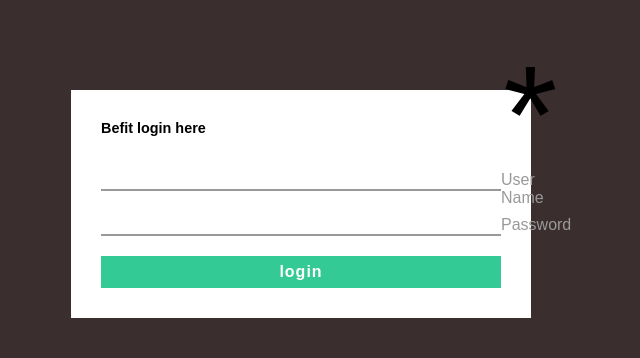
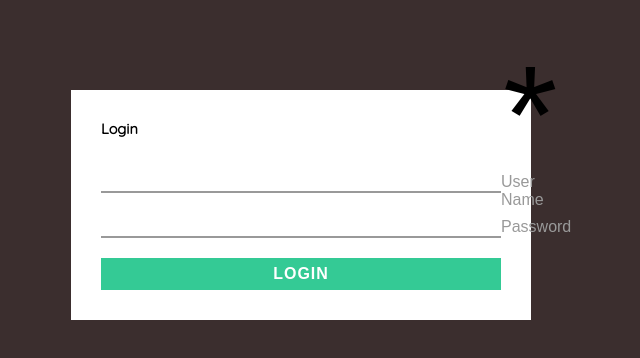
Before and after one commit to adityasaaket5432/befit, a plain HTML site: page assets/pages/login.html in a window 1280 px wide. Shown: the top 358 px of the page, without its empty margins (429-1069 px from the left). Drawn offline with Linux system fonts and the light colour scheme.

Commit message:
Update login.html

```diff
--- a/assets/pages/login.html
+++ b/assets/pages/login.html
@@ -2,6 +2,7 @@
 <html>
 
 <head>
+    <link href="https://fonts.googleapis.com/css?family=Quicksand" rel="stylesheet">
   <title>Befit</title>
   <style>
     body {
@@ -30,6 +31,7 @@
         }
       }
       h3 {
+        font-family: 'Quicksand', sans-serif;
         margin: 0 0 30px;
         color: darken(#34ca95, 18%);
         font-size: 90%;
@@ -55,7 +57,7 @@
         color: white;
         padding: 7px 0;
         margin-bottom: 0;
-        /* text-transform: uppercase; */
+        text-transform: uppercase;
         transition: 0.5s;
       }
       input[type="submit"]:hover {
@@ -89,7 +91,7 @@
 <body>
   <div class="content">
     <form>
-      <h3>Befit login here</h3>
+      <h3>Login</h3>
       <div>
         <input type="text" name="" required="" />
         <label>User Name</label>
```
